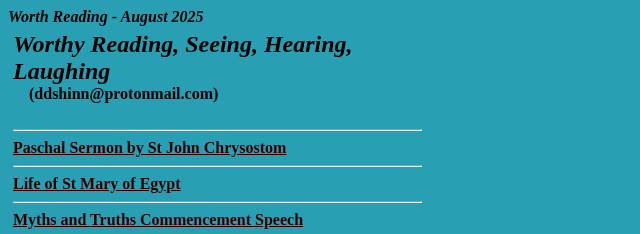
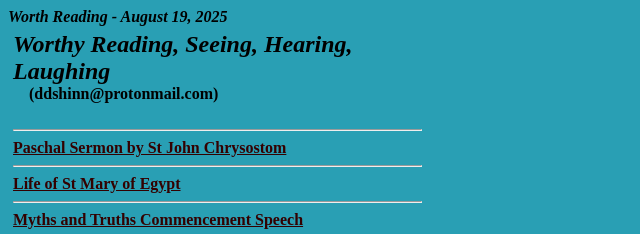
Before and after one commit to ddssite/worthreading, a plain HTML site: page index.html in a window 1280 px wide. Shown: the top 234 px of the page, 0-640 px from the left. Drawn offline with Linux system fonts and the light colour scheme.

Commit message:
Update index.html

```diff
--- a/index.html
+++ b/index.html
@@ -2,7 +2,7 @@
 <html>
 <head></head>
 <body alink="#000000" bgcolor="#299FB4" link="#330000" text="#000000" vlink="#000000">
-<b><i>Worth Reading - August 2025</i>&nbsp;&nbsp;</b>
+<b><i>Worth Reading - August 19, 2025</i>&nbsp;&nbsp;</b>
 
 <center><table cellpadding="3" width="100%">
 
```
